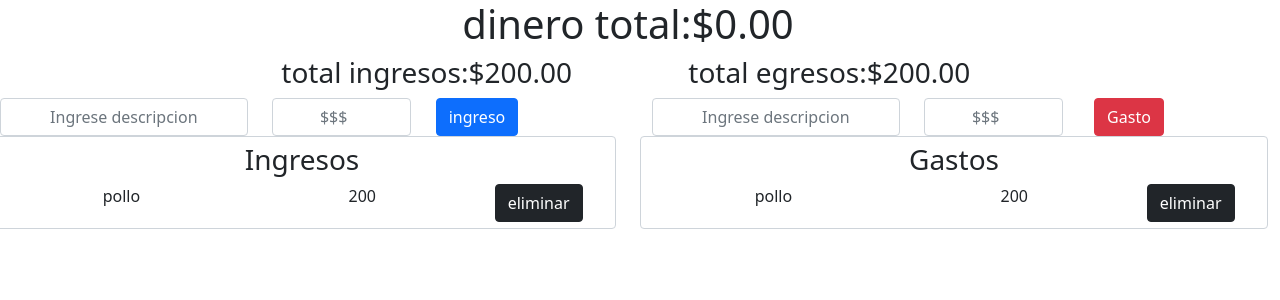
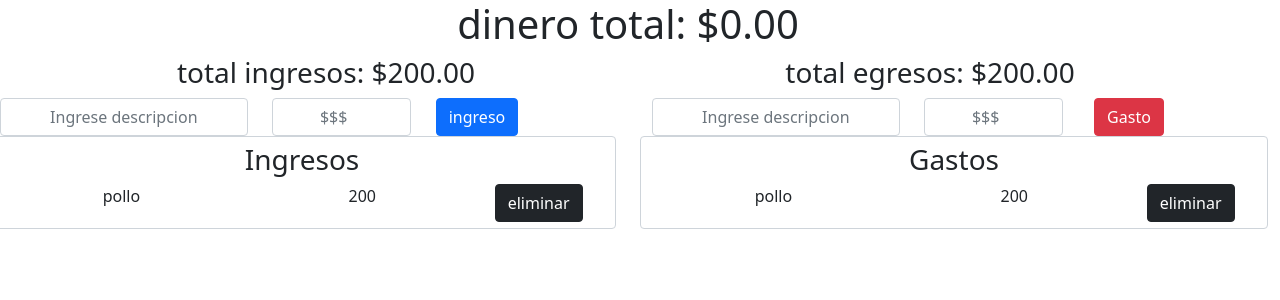
Before and after one commit to facuromero17/presupuesto, an Angular app: page / in a window 1280 px wide. Shown: the top 300 px of the page. Built offline with nearby package versions, Linux system fonts and the light colour scheme.

Commit message:
total terminado, falta agregar meses

```diff
--- a/src/app/total/total.component.html
+++ b/src/app/total/total.component.html
@@ -1,16 +1,30 @@
-<header>
-  <div class="text-center">
-    <div class="container-fluid row justify-content-md-center">
-      <h1>dinero total:{{ getPresupuestoTotal() | currency:"ARS" : "$":"1.2-2"}}</h1>
-      <div class="row container justify-content-md-center">
-        <div class="col-4">
-          <h3>total ingresos:{{ getIngresosTotal() | currency:"ARS" : "$":"1.2-2" }}</h3>
+<body>
+  <form action="" class="form-group col-12">
+    <div class="text-center">
+      <div class="container-fluid row justify-content-md-center">
+        <div>
+          <h1>
+            dinero total:
+            {{ getPresupuestoTotal() | currency: "ARS":"$":"1.2-2" }}
+          </h1>
         </div>
 
-        <div class="col-4">
-          <h3>total egresos:{{ getEgresosTotal() | currency:"ARS" : "$":"1.2-2"}}</h3>
+        <div class="row container ">
+          <div class="col-6">
+            <h3>
+              total ingresos:
+              {{ getIngresosTotal() | currency: "ARS":"$":"1.2-2" }}
+            </h3>
+          </div>
+
+          <div class="col-6">
+            <h3>
+              total egresos:
+              {{ getEgresosTotal() | currency: "ARS":"$":"1.2-2" }}
+            </h3>
+          </div>
         </div>
       </div>
     </div>
-  </div>
-</header>
+  </form>
+</body>
--- a/src/app/total/total.component.ts
+++ b/src/app/total/total.component.ts
@@ -42,6 +42,7 @@ export class TotalComponent implements OnInit {
   }
 
   getPresupuestoTotal() {
+
    this.IngresoTotal= this.getIngresosTotal() - this.getEgresosTotal();
    return this.IngresoTotal;
   }
```
